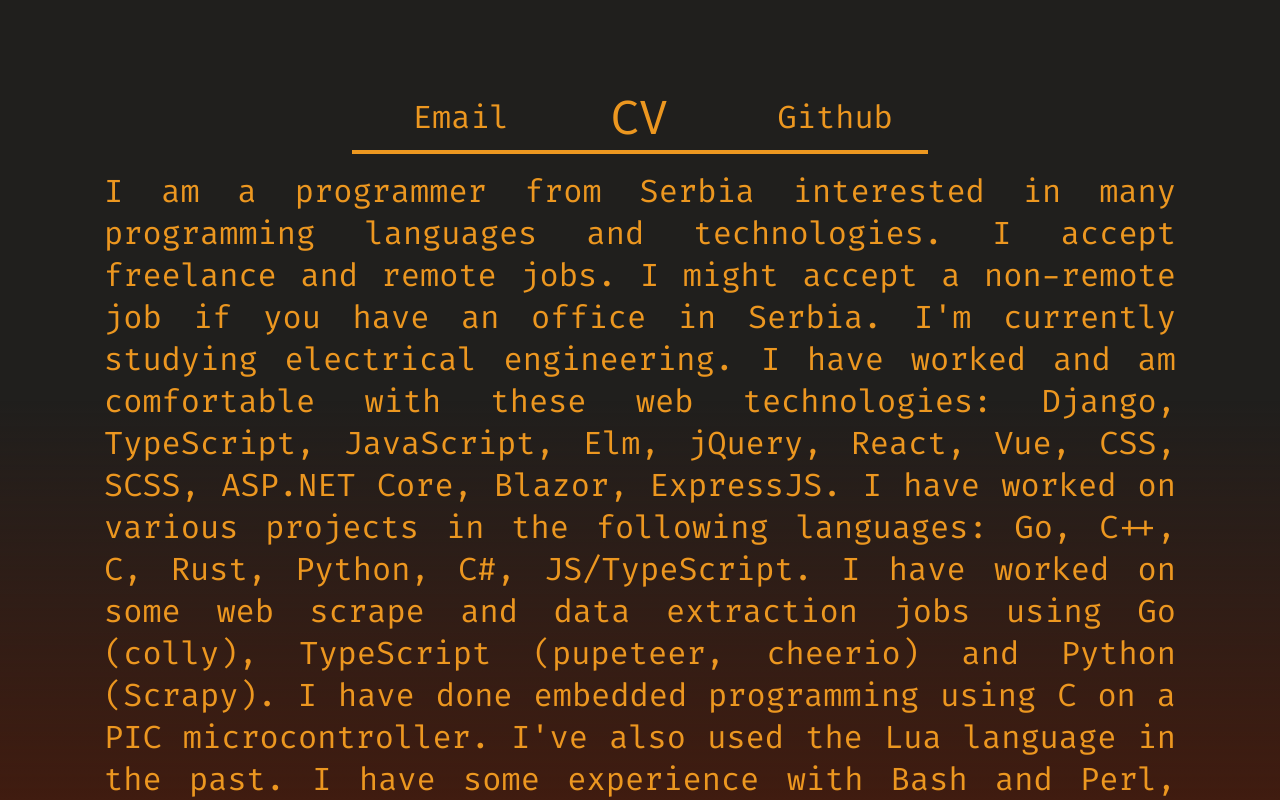
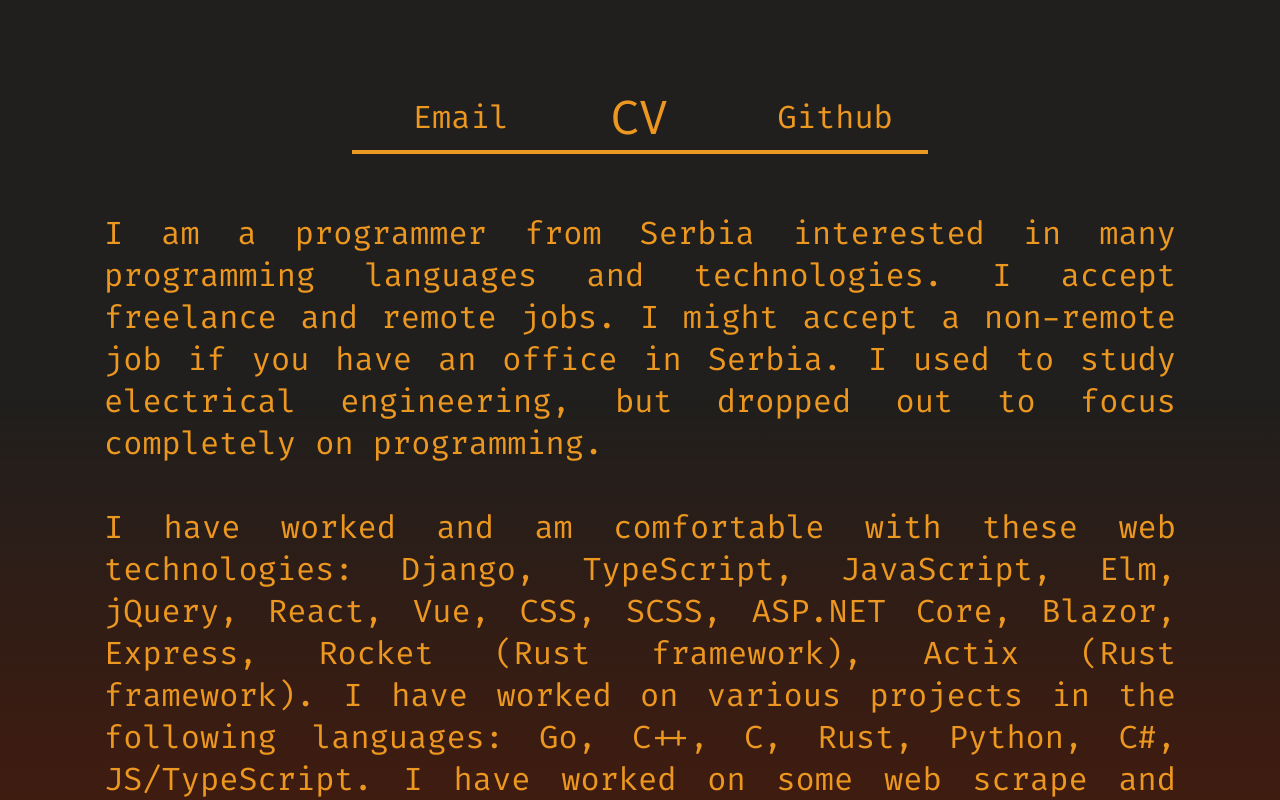
Before and after one commit to sistemd/business, a React (Create React App) app: page / in a window 1280 px wide. Both pictures are taken after a click on the element "CV". Shown: the top 800 px of the page. Built offline with nearby package versions, Linux system fonts and the light colour scheme; the HTML template or start-up script is replaced by a standard one.

Commit message:
Touched this up

```diff
--- a/src/CV.tsx
+++ b/src/CV.tsx
@@ -9,28 +9,49 @@
 
     return (
         <p className='cv'>
+            <br/>
             I am a programmer from Serbia interested in many programming languages and technologies.
             I accept freelance and remote jobs. I might accept a non-remote job if you have an office in Serbia.
-            I'm currently studying electrical engineering.
+            I used to study electrical engineering, but dropped out to focus completely on programming.
+            <br/>
+            <br/>
             I have worked and am comfortable with these web technologies: Django, TypeScript, JavaScript, Elm, jQuery,
-            React, Vue, CSS, SCSS, ASP.NET Core, Blazor, ExpressJS. I have worked on various projects in the following
-            languages:
+            React, Vue, CSS, SCSS, ASP.NET Core, Blazor, Express, Rocket (Rust framework), Actix (Rust framework).
+            I have worked on various projects in the following languages:
             Go, C++, C, Rust, Python, C#, JS/TypeScript. I have worked on some web scrape and data extraction jobs using
             Go (colly), TypeScript (pupeteer, cheerio) and Python (Scrapy).
+            <br/>
+            <br/>
             I have done embedded programming using C on a PIC microcontroller.
+            <br/>
+            <br/>
             I've also used the Lua language in the past. I have some experience with Bash and Perl, even though I
             highly dislike Perl. I work primarily in a UNIX environment, and have a good amount of experience with
-            system administration and task automation. I have written and deployed both the front end and the back end
+            system administration and task automation. I have some experience with Kubernetes, Helm and Terraform.
+            <br/>
+            <br/>
+            I have written and deployed both the front end and the back end
             of <ExternalLink href='https://skondric.com'>a Serbian online electronics shop</ExternalLink>. I have worked
             on user libraries, documentation and front-end code
             for <ExternalLink href='https://publit.io'>Publitio</ExternalLink>, a cloud media management website similar
-            to <ExternalLink href='https://cloudinary.com/'>Cloudinary</ExternalLink>. I've also worked
+            to <ExternalLink href='https://cloudinary.com/'>Cloudinary</ExternalLink>.
+            <br/>
+            I've worked on <ExternalLink href="https://avif.io">avif.io</ExternalLink>, completely implementing the
+            functionality. Avif.io is a file conversion tool, used to convert various file formats
+            into <ExternalLink href="https://en.wikipedia.org/wiki/AV1#AV1_Image_File_Format_(AVIF)">AVIF</ExternalLink>.
+            It does this entirely inside the browser, using WASM binaries compiled from Rust. You can see an older
+            version of the source code <ExternalLink href="https://github.com/ennmichael/avif.io">here</ExternalLink>.
+            <br/>
+            <br/>
+            I've also worked
             a lot with the Unity game engine on some 2D games.
+            <br/>
+            <br/>
             I am a microservice architecture enthusiast. I am a big fan of the Rust programming language and .NET.
             I don't use editors without proper VIM keybindings. My go-to editor is neovim. Make sure to check
             out the <button onClick={() => click('#github')} className='link-button'>Github tab</button>.
-
-            <br/><br/>
+            <br/>
+            <br/>
             If you wish to work with me, please <button onClick={() => click('#email')} className='link-button'>
             send me an email</button>.
         </p>
--- a/src/Github.tsx
+++ b/src/Github.tsx
@@ -20,11 +20,12 @@
     const notableProjects = [
         {name: 'physics-pancake', language: 'JS', description: 'A 2D physics simulation'},
         {name: 'marionette', language: 'Python', description: 'A small Super Mario clone'},
+        {name: 'checkers', language: 'Rust and TypeScript', description: 'A simple checkers multiplayer game for the browser'},
+        {name: 'backlog', language: 'Rust', description: 'A backlog-tracking tool (WIP)'},
         {name: 'Bezier', language: 'C#', description: 'A simple program for drawing Bezier curves'},
         {name: 'gameboy', language: 'C++', description: 'A snake and tetris clone'},
         {name: 'nes-emulator', language: 'C++', description: 'An unfinished NES emulator'},
         {name: 'pic16-tetris', language: 'C', description: 'PIC microcontroller tetris'},
-        {name: 'checkers', language: 'Rust and TypeScript', description: 'A simple checkers multiplayer game for the browser'},
     ]
 
     return (
```
Also changed, not shown: index.html (+1 -1 lines), 8 other files (tests, documents, lock files or other folders).
